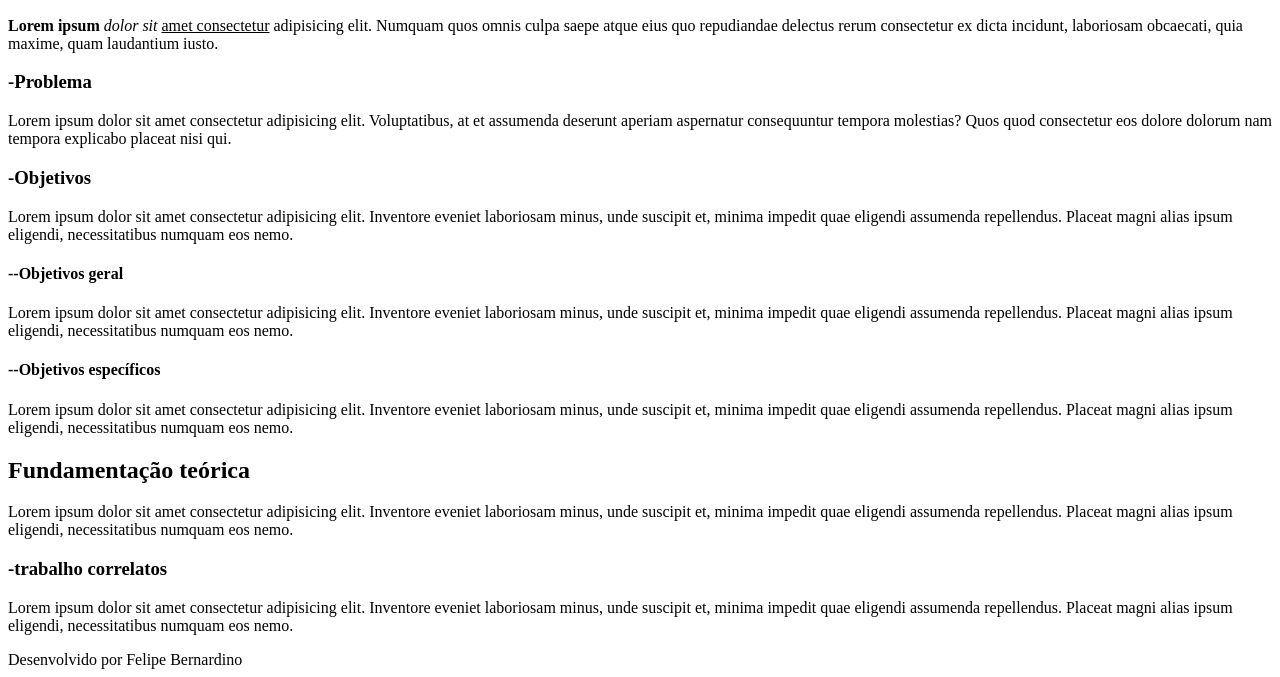
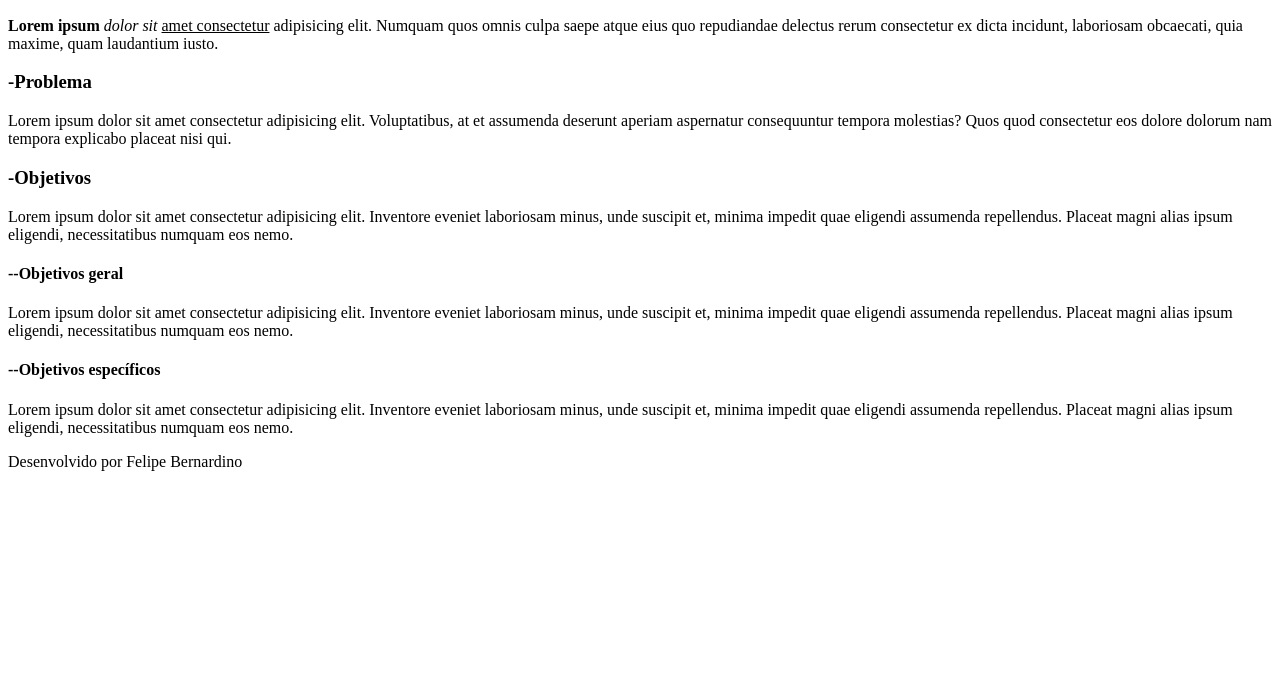
Before and after one commit to FelipeIBernardino/A1---APS---Disciplina-de-desenvolvimento-web, a plain HTML site: page index.html in a window 1280 px wide. Shown: the part 183-860 px from the top of the page. After the commit the page ends 800 px from the top, so only its background shows below. Drawn offline with Linux system fonts and the light colour scheme.

Commit message:
Update index.html

```diff
--- a/index.html
+++ b/index.html
@@ -48,18 +48,6 @@
             et, minima impedit quae eligendi assumenda repellendus. Placeat magni alias ipsum eligendi, necessitatibus
             numquam eos nemo.</p>
 
-
-        <h2>Fundamentação teórica</h2>
-        <p>Lorem ipsum dolor sit amet consectetur adipisicing elit. Inventore eveniet laboriosam minus, unde suscipit
-            et, minima impedit quae eligendi assumenda repellendus. Placeat magni alias ipsum eligendi, necessitatibus
-            numquam eos nemo.</p>
-
-
-
-        <h3>-trabalho correlatos</h3>
-        <p>Lorem ipsum dolor sit amet consectetur adipisicing elit. Inventore eveniet laboriosam minus, unde suscipit
-            et, minima impedit quae eligendi assumenda repellendus. Placeat magni alias ipsum eligendi, necessitatibus
-            numquam eos nemo.</p>
     </div>
     <footer>
         Desenvolvido por Felipe Bernardino
```
